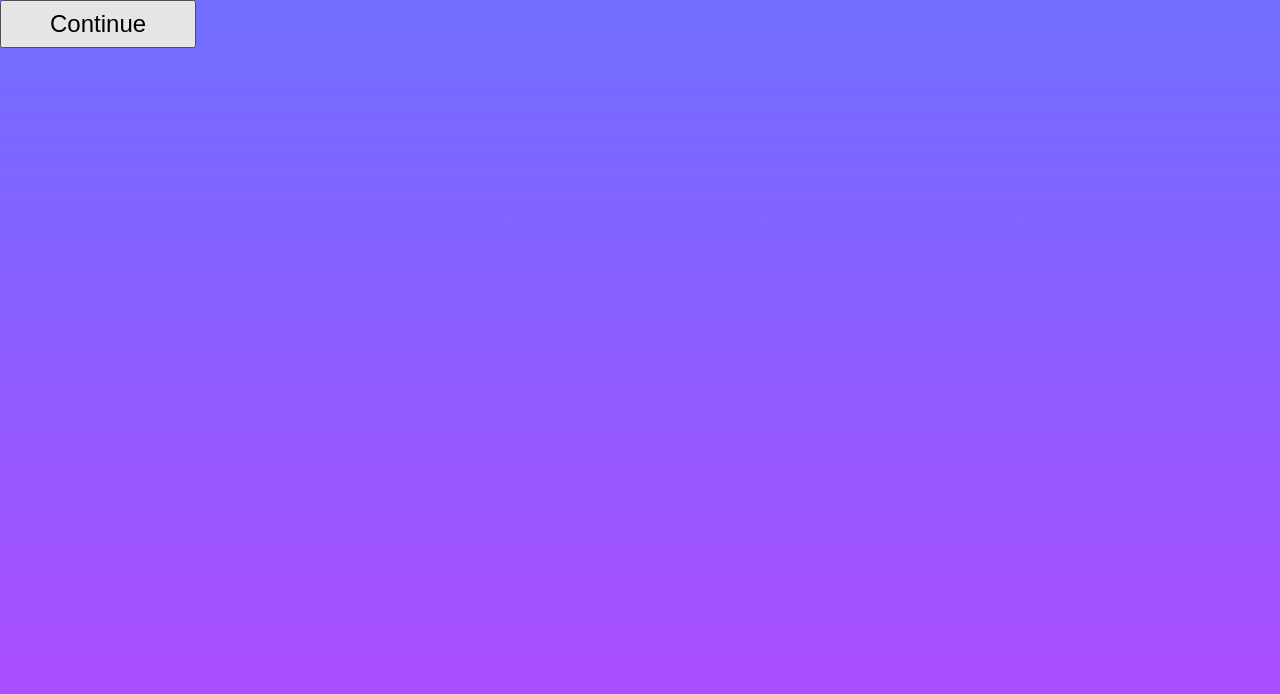
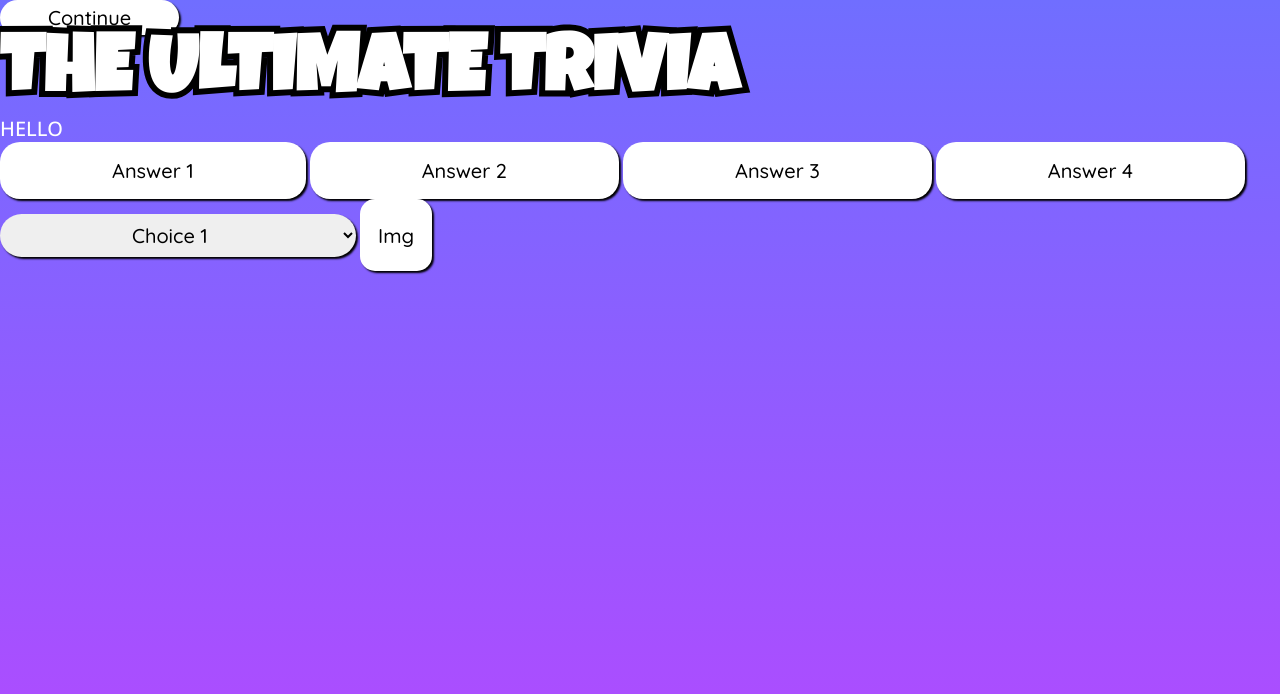
Before and after one commit to EliasSJG/UltimateTrivia, a website built with Vite: page index.html in a window 1280 px wide. Built offline with nearby package versions, Linux system fonts and the light colour scheme.

Commit message:
designed components and fonts

```diff
--- a/index.html
+++ b/index.html
@@ -8,6 +8,21 @@
   <body>
     <div id="app"></div>
     <script type="module" src="/src/main.ts"></script>
-    <button>Continue</button>
+    <button class="continuebutton">Continue</button>
+    <h1>THE ULTIMATE TRIVIA</h1>
+    <p>HELLO</p>
+    <button class="answerbutton">Answer 1</button>
+    <button class="answerbutton">Answer 2</button>
+    <button class="answerbutton">Answer 3</button>
+    <button class="answerbutton">Answer 4</button>
+
+    <select name="" id="">
+      <option value="">Choice 1</option>
+      <option value="">Choice 2</option>
+      <option value="">Choice 3</option>
+      <option value="">Choice 4</option>
+    </select>
+
+    <button class="helpline">Img</button>
   </body>
 </html>
--- a/src/components/_index.scss
+++ b/src/components/_index.scss
@@ -4,3 +4,4 @@
 @forward "./modal/modal";
 @forward "./progressbar/progressbar";
 @forward "./timer/timer";
+@forward "./buttons/helpbutton";
--- a/src/components/buttons/_answerbutton.scss
+++ b/src/components/buttons/_answerbutton.scss
@@ -0,0 +1,5 @@
+@use "../../style/abstracts/mixins" as *;
+.answerbutton {
+  @include button;
+  padding: 1rem 7rem;
+}
--- a/src/components/buttons/_continuebutton.scss
+++ b/src/components/buttons/_continuebutton.scss
@@ -1,4 +1,6 @@
-@use "../../style/base/typography" as *;
-button {
-  padding: 0.5rem 3rem;
+@use "../../style/abstracts/mixins" as *;
+
+.continuebutton {
+  @include button;
+  padding: 0.25em 3rem;
 }
--- /dev/null
+++ b/src/components/buttons/_helpbutton.scss
@@ -0,0 +1,6 @@
+@use "../../style/abstracts/mixins" as *;
+.helpline {
+  @include button(15px);
+  height: 4.5rem;
+  width: 4.5rem;
+}
--- a/src/components/buttons/asnwerbutton.ts
+++ b/src/components/buttons/asnwerbutton.ts
@@ -0,0 +1 @@
+import "./_answerbutton.scss";
--- /dev/null
+++ b/src/components/buttons/helpbutton.ts
@@ -0,0 +1 @@
+import "./_helpbutton.scss";
--- a/src/components/dropdown/_dropdown.scss
+++ b/src/components/dropdown/_dropdown.scss
@@ -0,0 +1,11 @@
+select {
+  padding: 0.5rem 8rem;
+  border-radius: 3rem;
+  border: none;
+  cursor: pointer;
+  box-shadow: 2px 2px 2px;
+}
+
+select:focus {
+  outline: none;
+}
--- a/src/components/dropdown/dropdown.ts
+++ b/src/components/dropdown/dropdown.ts
@@ -0,0 +1 @@
+import "./_dropdown.scss";
--- a/src/components/timer/timer.ts
+++ b/src/components/timer/timer.ts
@@ -0,0 +1 @@
+import "./_timer.scss";
--- a/src/style/abstracts/_mixins.scss
+++ b/src/style/abstracts/_mixins.scss
@@ -0,0 +1,11 @@
+@mixin button($border-radius: 20px) {
+  border: none;
+  background-color: white;
+  transition: background-color 0.3s ease-in;
+  box-shadow: 2px 2px 2px;
+  border-radius: $border-radius;
+  &:hover {
+    background-color: #f0f0f0;
+    cursor: pointer;
+  }
+}
--- a/src/style/abstracts/_variables.scss
+++ b/src/style/abstracts/_variables.scss
@@ -4,3 +4,12 @@ $primary-gradientcolorpurlple: #b349ff;
 //Spacing
 
 //Borders
+
+//FONTS
+@import url("https://fonts.googleapis.com/css2?family=Luckiest+Guy&family=Open+Sans:ital,wght@0,300..800;1,300..800&family=Quicksand:wght@300..700&display=swap");
+$text-font: "Open Sans", sans-serif;
+$font-weight: 500;
+
+$heading-font: "Luckiest Guy", sans-serif;
+
+$interactive-font: "Quicksand", sans-serif;
--- a/src/style/base/_typography.scss
+++ b/src/style/base/_typography.scss
@@ -1,4 +1,37 @@
+@use "../../style/abstracts/variables" as *;
+
 button {
-  font-size: 1.5rem;
-  // IMPORT QUCKSAND font-family: ;
+  font-size: 1.25rem;
+  font-family: $interactive-font;
+  font-weight: $font-weight;
 }
+
+h1 {
+  font-size: 5rem;
+  font-family: $heading-font;
+  color: white;
+
+  -webkit-text-stroke-width: 12px;
+  -webkit-text-stroke-color: black;
+  paint-order: stroke fill;
+  color: white;
+}
+
+p {
+  font-family: $text-font;
+  font-size: 1.25rem;
+  color: white;
+  font-weight: $font-weight;
+}
+
+select {
+  font-family: $interactive-font;
+  font-weight: $font-weight;
+  font-size: 1.25rem;
+}
+
+option {
+  font-family: $interactive-font;
+  font-weight: $font-weight;
+  font-size: 1.25rem;
+}
```
